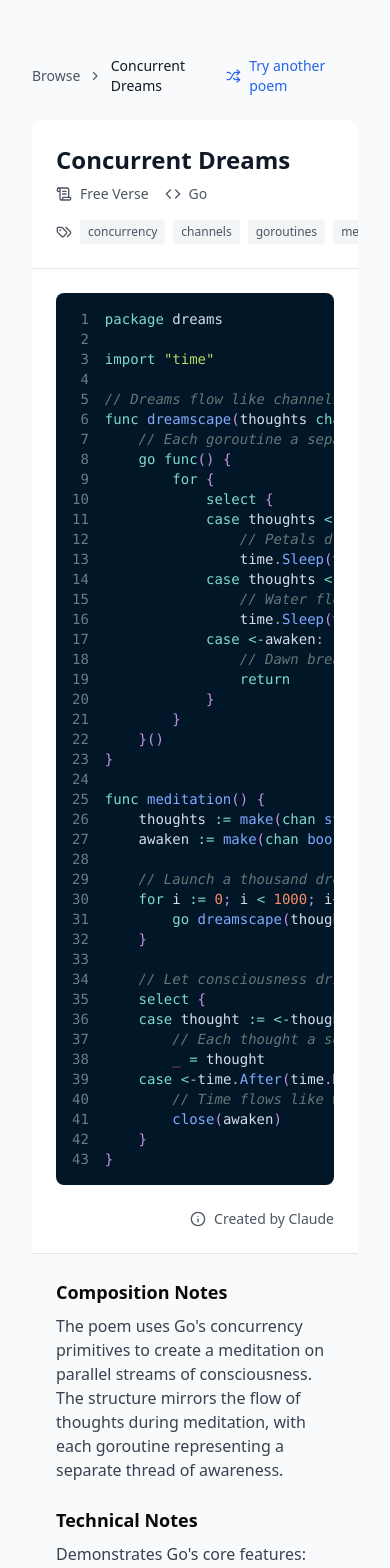
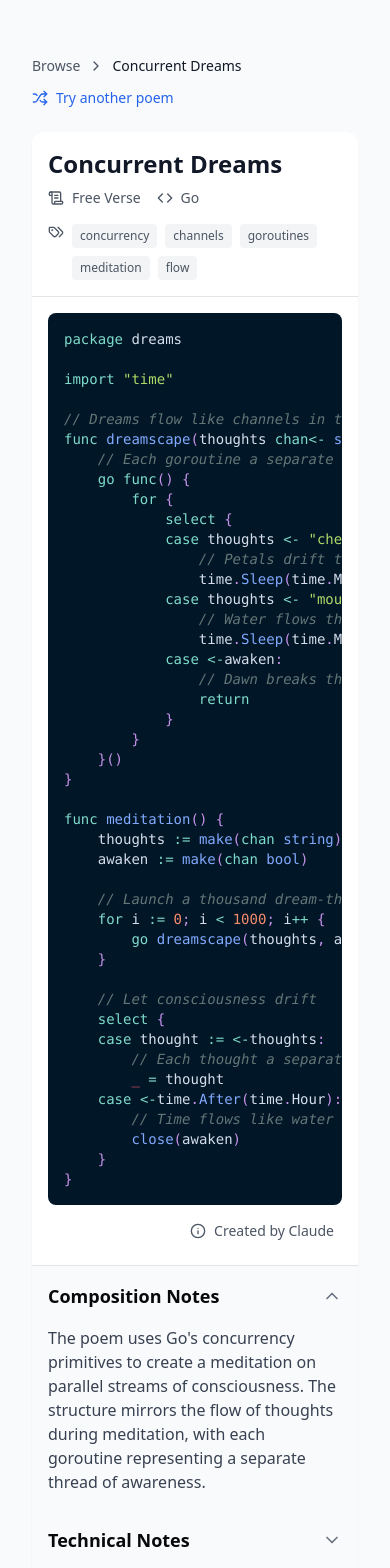
Before and after one commit to chamarapaul/poetic-source, a Next.js app: page /poems/concurrent-dreams in a window 390 px wide. Shown: the part 80-1648 px from the top of the page. Built offline with nearby package versions, Linux system fonts and the light colour scheme.

Commit message:
Individual poem page mobile-friendliness

```diff
--- a/src/components/PoemDisplay.tsx
+++ b/src/components/PoemDisplay.tsx
@@ -1,11 +1,13 @@
 // components/PoemDisplay.tsx
-import React from 'react';
-import { ScrollText, Code, Tags, ArrowRight, Info } from 'lucide-react';
+import React, { useState } from 'react';
+import { ScrollText, Code, Tags, ArrowRight, Info, ChevronDown, ChevronUp } from 'lucide-react';
 import Link from 'next/link';
 import { Poem } from '@/lib/types';
 import { getFormDisplayName, getLanguageDisplayName } from '@/lib/cache';
 import CodeBlock from './CodeBlock';
 import Tag from './Tag';
+import { useMediaQuery } from '@/hooks/useMediaQuery';
+import { cn } from '@/lib/utils';
 
 interface PoemDisplayProps {
   poem: Poem;
@@ -13,11 +15,67 @@ interface PoemDisplayProps {
 }
 
 export default function PoemDisplay({ poem, variant = 'full' }: PoemDisplayProps) {
+  const isDesktop = useMediaQuery('(min-width: 768px)');
   const isFeatured = variant === 'featured';
+
+  // State for collapsible sections (mobile only)
+  const [openSection, setOpenSection] = useState<string | null>('composition');
+
+  const toggleSection = (section: string) => {
+    if (!isDesktop) {
+      setOpenSection(openSection === section ? null : section);
+    }
+  };
+
+  const NotesSection = ({ type, content }: { type: string; content: string | null | undefined }) => {
+    if (!content) return null;
+    const isOpen = isDesktop || openSection === type;
+
+    return (
+      <div>
+        {!isDesktop ? (
+          // Mobile: Collapsible version
+          <>
+            <button
+              onClick={() => toggleSection(type)}
+              className="w-full flex items-center justify-between p-4 text-left"
+            >
+              <h3 className="text-lg font-semibold">
+                {type.charAt(0).toUpperCase() + type.slice(1)} Notes
+              </h3>
+              {isOpen ? (
+                <ChevronUp className="w-5 h-5 text-gray-500" />
+              ) : (
+                <ChevronDown className="w-5 h-5 text-gray-500" />
+              )}
+            </button>
+            <div
+              className={cn(
+                "overflow-hidden transition-[max-height] duration-300 ease-in-out",
+                isOpen ? "max-h-[1000px]" : "max-h-0"
+              )}
+            >
+              <div className="p-4 pt-0">
+                <p className="text-gray-700 whitespace-pre-wrap">{content}</p>
+              </div>
+            </div>
+          </>
+        ) : (
+          // Desktop: Regular version
+          <div className="p-6">
+            <h3 className="text-lg font-semibold mb-2">
+              {type.charAt(0).toUpperCase() + type.slice(1)} Notes
+            </h3>
+            <p className="text-gray-700 whitespace-pre-wrap">{content}</p>
+          </div>
+        )}
+      </div>
+    );
+  };
 
   return (
     <article className="bg-white rounded-xl shadow-sm overflow-hidden">
-      <header className="p-6 border-b">
+      <header className="p-4 md:p-6 border-b">
         {/* Title and Preview for Featured variant */}
         {isFeatured && (
           <>
@@ -37,39 +95,37 @@ export default function PoemDisplay({ poem, variant = 'full' }: PoemDisplayProps
           </h2>
         )}
 
-        <div className="flex flex-wrap items-center gap-4 text-sm text-gray-600">
+        <div className="flex flex-col md:flex-row md:items-center gap-4 text-sm text-gray-600">
+          <div className="flex items-center gap-4">
             <div className="flex items-center group">
               <ScrollText className="w-4 h-4 mr-2" />
-            <Link
-              href={`/forms/${poem.form}`}
-              className="hover:text-blue-600 transition-colors"
-            >
+              <Link href={`/forms/${poem.form}`} className="hover:text-blue-600 transition-colors">
                 {getFormDisplayName(poem.form)}
               </Link>
             </div>
             <div className="flex items-center group">
               <Code className="w-4 h-4 mr-2" />
-            <Link
-              href={`/languages/${poem.language}`}
-              className="hover:text-blue-600 transition-colors"
-            >
+              <Link href={`/languages/${poem.language}`} className="hover:text-blue-600 transition-colors">
                 {getLanguageDisplayName(poem.language)}
               </Link>
             </div>
-          <div className="flex items-center gap-2">
-            <Tags className="w-4 h-4" />
+          </div>
+          <div className="flex items-start md:items-center gap-2">
+            <Tags className="w-4 h-4 shrink-0" />
+            <div className="flex flex-wrap gap-2">
               {poem.tags.map(tag => (
                 <Tag key={tag} name={tag} />
               ))}
             </div>
           </div>
+        </div>
       </header>
 
-      <div className="p-6">
+      <div className="p-4 md:p-6">
         <CodeBlock
           code={poem.content}
           language={poem.language}
-          showLineNumbers={true}
+          showLineNumbers={isDesktop}
         />
       </div>
 
@@ -84,25 +140,14 @@ export default function PoemDisplay({ poem, variant = 'full' }: PoemDisplayProps
 
       {/* Notes section only for full variant */}
       {!isFeatured && (poem.notes.composition || poem.notes.technical || poem.notes.philosophical) && (
-        <div className="p-6 border-t bg-gray-50">
-          {poem.notes.composition && (
-            <div className="mb-6">
-              <h3 className="text-lg font-semibold mb-2">Composition Notes</h3>
-              <p className="text-gray-700 whitespace-pre-wrap">{poem.notes.composition}</p>
-            </div>
-          )}
-          {poem.notes.technical && (
-            <div className="mb-6">
-              <h3 className="text-lg font-semibold mb-2">Technical Notes</h3>
-              <p className="text-gray-700 whitespace-pre-wrap">{poem.notes.technical}</p>
-            </div>
-          )}
-          {poem.notes.philosophical && (
-            <div>
-              <h3 className="text-lg font-semibold mb-2">Philosophical Notes</h3>
-              <p className="text-gray-700 whitespace-pre-wrap">{poem.notes.philosophical}</p>
-            </div>
-          )}
+        <div className="border-t bg-gray-50">
+          {(['composition', 'technical', 'philosophical'] as const).map((type) => (
+            <NotesSection
+              key={type}
+              type={type}
+              content={poem.notes[type]}
+            />
+          ))}
         </div>
       )}
 
--- /dev/null
+++ b/src/hooks/useMediaQuery.ts
@@ -0,0 +1,24 @@
+// hooks/useMediaQuery.ts
+import { useState, useEffect } from 'react';
+
+export function useMediaQuery(query: string) {
+  const [matches, setMatches] = useState(false);
+
+  useEffect(() => {
+    // Default to true for SSR
+    if (typeof window !== 'undefined') {
+      const mediaQuery = window.matchMedia(query);
+      setMatches(mediaQuery.matches);
+
+      const listener = (event: MediaQueryListEvent) => {
+        setMatches(event.matches);
+      };
+
+      mediaQuery.addEventListener('change', listener);
+      return () => mediaQuery.removeEventListener('change', listener);
+    }
+    return undefined;
+  }, [query]);
+
+  return matches;
+}
--- a/src/pages/poems/[id].tsx
+++ b/src/pages/poems/[id].tsx
@@ -49,41 +49,36 @@ export default function PoemPage({ poem }: PoemPageProps) {
   return (
     <Layout>
       <div className="max-w-4xl mx-auto px-4 py-8">
-        <div className="mb-6 flex items-center justify-between">
+        <div className="mb-6 flex flex-col md:flex-row md:items-center gap-3 md:gap-0 md:justify-between">
           {/* Breadcrumb Navigation */}
-          <nav className="flex items-center text-sm text-gray-600">
-            <Link
-              href="/poems"
-              className="hover:text-gray-900"
-            >
+          <nav className="flex items-center text-sm text-gray-600 overflow-x-auto">
+            <Link href="/poems" className="shrink-0 hover:text-gray-900">
               Browse
             </Link>
 
             {breadcrumbPath && (
               <>
-                <ChevronRight className="w-4 h-4 mx-2" />
-                <Link
-                  href={breadcrumbPath.href}
-                  className="hover:text-gray-900"
-                >
+                <ChevronRight className="w-4 h-4 mx-2 shrink-0" />
+                <Link href={breadcrumbPath.href} className="shrink-0 hover:text-gray-900">
                   {breadcrumbPath.label}
                 </Link>
               </>
             )}
 
-            <ChevronRight className="w-4 h-4 mx-2" />
-            <span className="text-gray-900 font-medium">{poem.title}</span>
+            <ChevronRight className="w-4 h-4 mx-2 shrink-0" />
+            <span className="text-gray-900 font-medium truncate">{poem.title}</span>
           </nav>
 
           {/* Random Poem Link */}
           <Link
             href="/poems/random"
-            className="text-blue-600 hover:text-blue-700 inline-flex items-center gap-2 text-sm"
+            className="text-blue-600 hover:text-blue-700 inline-flex items-center gap-2 text-sm shrink-0"
           >
             <Shuffle className="w-4 h-4" />
             Try another poem
           </Link>
         </div>
+
         {/* Poem Display */}
         <PoemDisplay poem={poem} />
       </div>
```
Lines whose indentation alone changed are shown as unchanged.
